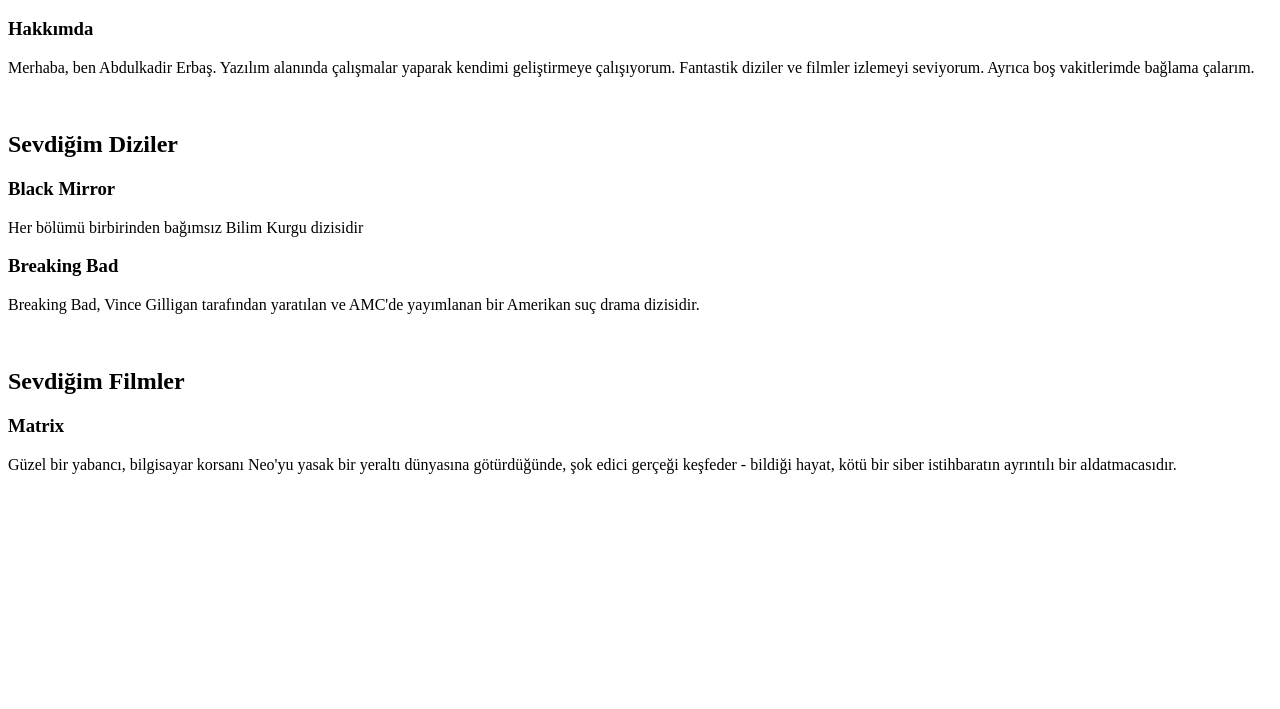
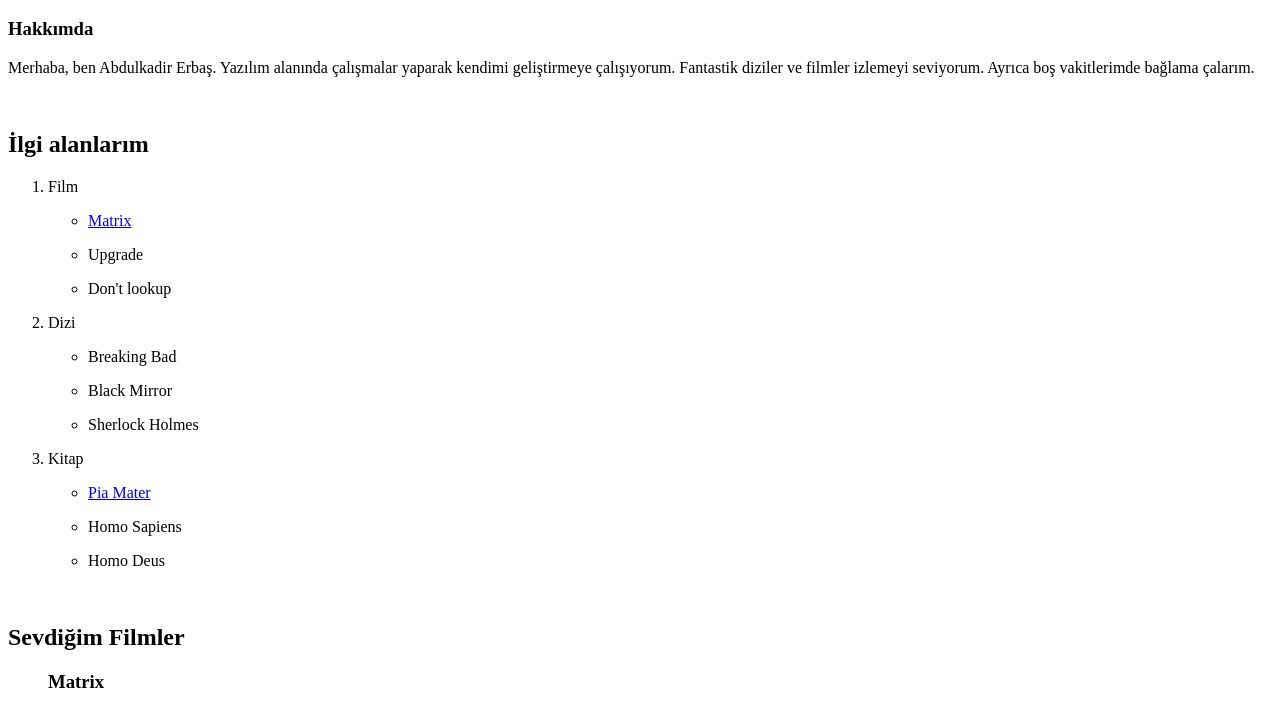
Before and after one commit to KadirErbas/Patika-Frontend, a plain HTML site: page 01-html-category/index.html in a window 1280 px wide. Shown: the part 48-757 px from the top of the page. Drawn offline with Linux system fonts and the light colour scheme.

Commit message:
Update index.html

```diff
--- a/01-html-category/index.html
+++ b/01-html-category/index.html
@@ -17,19 +17,61 @@
 <br> <!-- "br" etiketi ile alt satıra geçeriz. -->
 
 <!-- My Hobbies -->
-<h2>Sevdiğim Diziler</h2>
+<h2>İlgi alanlarım</h2>
+<ol>
+    <li>
+        <p>Film</p>
+        <ul>
+            <li>
+                <a href="https://www.imdb.com/title/tt0133093/">Matrix</a>
+            </li>
+            <li>
+                <p>Upgrade</p>
+            <li>
+                <p>Don't lookup</p>
+            </li>
+        </ul>
+    </li>
+    <li>
+        <p>Dizi</p>
+        <ul>
+            <li>
+                <p>Breaking Bad</p>
+            </li>
+            <li>
+                <p>Black Mirror</p>
+            </li>
+            <li>
+                <p>Sherlock Holmes</p>
+            </li>
 
-<h3>Black Mirror</h3>
-<p>Her bölümü birbirinden bağımsız Bilim Kurgu dizisidir</p>
-
-<h3>Breaking Bad</h3>
-<p>Breaking Bad, Vince Gilligan tarafından yaratılan ve AMC'de yayımlanan bir Amerikan suç drama dizisidir.</p>
-
+        </ul>
+    </li>
+    <li>
+        <p>Kitap</p>
+            <ul>
+                <li>
+                    <a href="https://www.goodreads.com/book/show/45890984-pia-mater?from_search=true&from_srp=true&qid=vH3qoDIdGL&rank=1">Pia Mater</a>
+                </li>
+                <li>
+                    <p>Homo Sapiens</p>
+                </li>
+                <li>
+                    <p>Homo Deus</p>
+                </li>
+            </ul>
+    </li>
+</ol>
 <br>
 
 <h2>Sevdiğim Filmler</h2>
 
-<h3>Matrix</h3>
-<p>Güzel bir yabancı, bilgisayar korsanı Neo'yu yasak bir yeraltı dünyasına götürdüğünde, şok edici gerçeği keşfeder - bildiği hayat, kötü bir siber istihbaratın ayrıntılı bir aldatmacasıdır.</p>
+<figure>
+    <h3>Matrix</h3>
+        <img src="https://cdn.evrimagaci.org/g7qJSkzbDUHlcxdv7mF-SRVrxyQ=/evrimagaci.org%2Fpublic%2Fmi_media%2Fd4c056c953f0cf00fc59b56e296bbcee.jpeg" alt="Matrix"  style="width:198px;height:268px;">
+        <figcaption> <em>Matrix </em> Filmi</figcaption>
+
+    <p>Güzel bir yabancı, bilgisayar korsanı Neo'yu yasak bir yeraltı dünyasına götürdüğünde, şok edici gerçeği keşfeder - bildiği hayat, kötü bir siber istihbaratın ayrıntılı bir aldatmacasıdır.</p>
+</figure>
 </body>
 </html>
```
